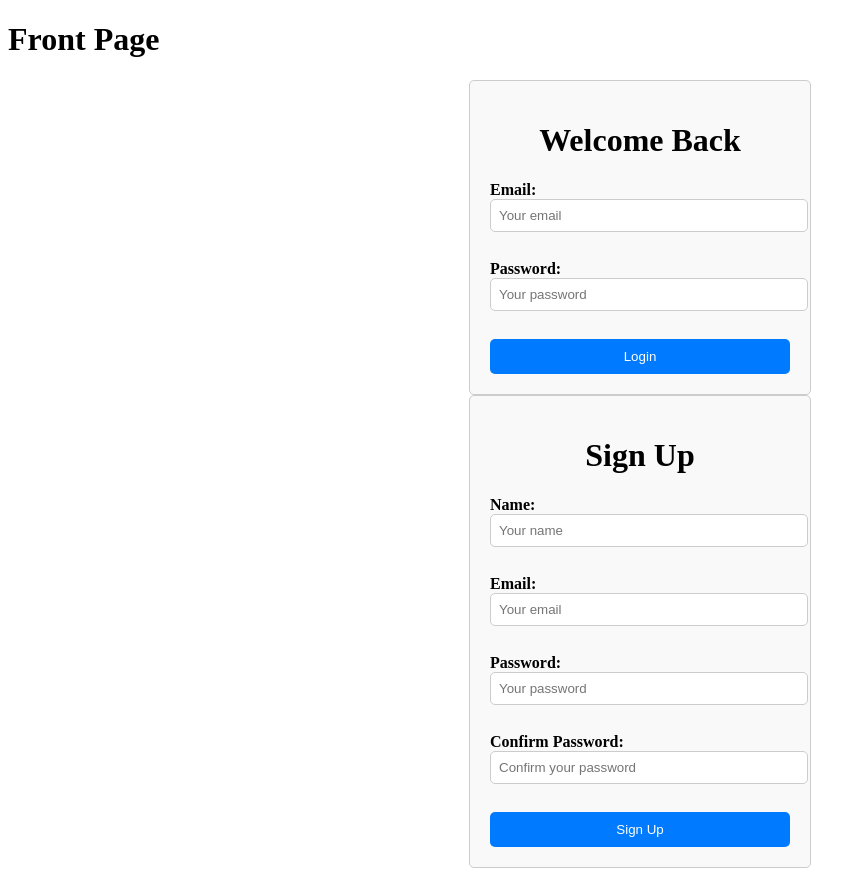
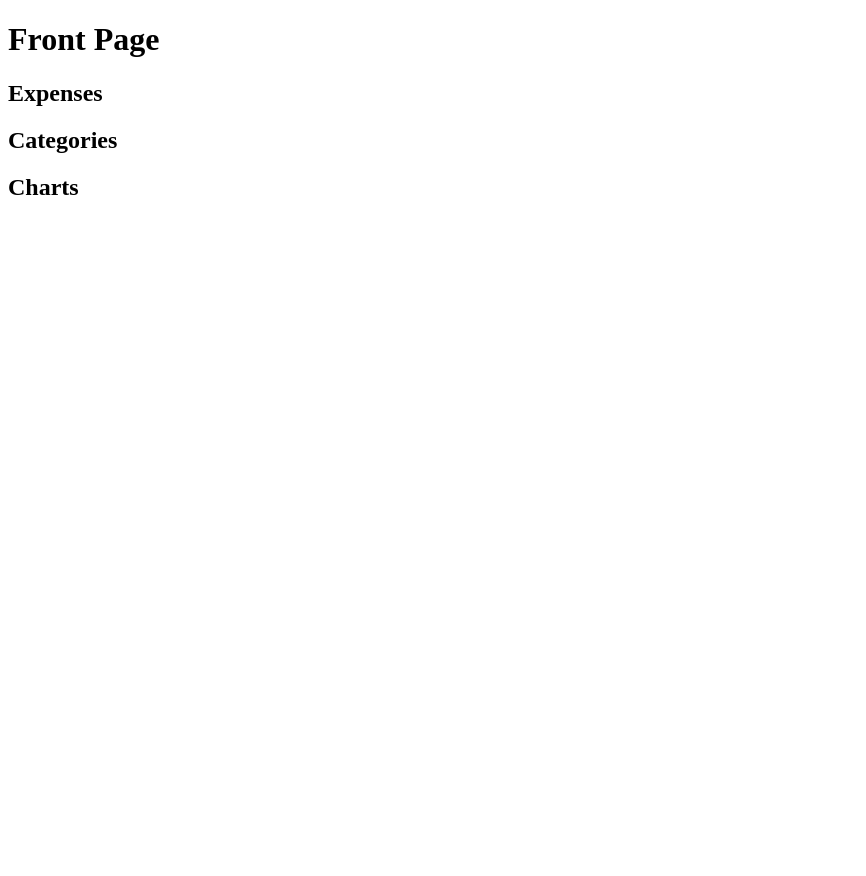
Before and after one commit to ujjwal-poudel/Quanta_Finance, a React (Create React App) app in the folder frontend/: page / in a window 1280 px wide. Shown: the whole page, without its empty margins (0-866 px from the left). After the commit the page ends 800 px from the top, so only its background shows below. Built offline with nearby package versions, Linux system fonts and the light colour scheme.

Commit message:
Initiated home page and navigation page

```diff
--- a/frontend/src/App.js
+++ b/frontend/src/App.js
@@ -1,13 +1,16 @@
 import React from "react";
-import Login from "./component/login/login";
-import Signup from "./component/signUp/signup";
+import Navigation from "./component/navbar/navigation";
+// import Login from "./component/login/login";
+// import Signup from "./component/signUp/signup";
 
 function App() {
   return (
     <div className="App">
       <h1>Front Page</h1>
-      <Login/>
-      <Signup/>
+      {/* <Login/>
+      <Signup/> */}
+
+      <Navigation />
     </div>
   );
 }
--- a/frontend/src/component/navbar/navigation.js
+++ b/frontend/src/component/navbar/navigation.js
@@ -1,81 +1,31 @@
 import React from "react";
-import "./Navigation.css";
-import { Icon } from "@iconify/react";
-import { useState } from "react";
-import { NavLink } from "react-router-dom";
+import "./navigation.css";
 
 const Navigation = () => {
-  const [click, setClick] = useState(false);
-
-  const handleClick = () => setClick(!click);
 
   return (
-    <>
-      <nav className={click ? "Navbar__column" : "Navbar-flex"}>
-        <div className="navbar__logo">
-          <h1>Find Your Food</h1>
+    <div>
+      <div className="expense-container">
+        <h1 id="totalExpense"></h1>
+      </div>
+
+      <div className="navigation">
+        {/* Expenses */}
+        <div>
+          <h2>Expenses</h2>
         </div>
 
-        <Icon
-          icon="ci:hamburger-md"
-          className="navbar__nav-mobile"
-          onClick={handleClick}
-        />
+        {/* Categories */}
+        <div>
+          <h2>Categories</h2>
+        </div>
 
-        <div className={click ? "navbar__navbar" : "navbar__navbar-mobile"}>
-          <ul className={click ? "nav__items-flex" : "nav__items"}>
-            <li className="nav__links">
-              <NavLink to="/">Home</NavLink>
-            </li>
-
-            <li className="nav__links">
-              <NavLink to="/partners" activeClassName="active">
-                Partners
-              </NavLink>
-            </li>
-
-            <li className="nav__links">
-              <NavLink to="/foodbanks" activeClassName="active">
-                Food Banks
-              </NavLink>
-            </li>
-
-            <li className="nav__links nav__links-donate">
-              <NavLink to="/donate" activeClassName="active">
-                Donate
-              </NavLink>
-            </li>
-
-            <li className="nav__links">
-              <NavLink to="/register" activeClassName="active">
-                <svg
-                  xmlns="http://www.w3.org/2000/svg"
-                  width="24"
-                  height="24"
-                  viewBox="0 0 24 24"
-                  fill="none"
-                >
-                  <path
-                    d="M19 21V19C19 17.9391 18.5786 16.9217 17.8284 16.1716C17.0783 15.4214 16.0609 15 15 15H9C7.93913 15 6.92172 15.4214 6.17157 16.1716C5.42143 16.9217 5 17.9391 5 19V21"
-                    stroke="black"
-                    stroke-width="2"
-                    stroke-linecap="round"
-                    stroke-linejoin="round"
-                  />
-                  <path
-                    d="M12 11C14.2091 11 16 9.20914 16 7C16 4.79086 14.2091 3 12 3C9.79086 3 8 4.79086 8 7C8 9.20914 9.79086 11 12 11Z"
-                    stroke="black"
-                    stroke-width="2"
-                    stroke-linecap="round"
-                    stroke-linejoin="round"
-                  />
-                </svg>
-              </NavLink>
-            </li>
-          </ul>
+        {/* Charts */}
+        <div>
+          <h2>Charts</h2>
         </div>
-      </nav>
-    </>
+      </div>
+    </div>
   );
 };
 
```
Also changed, not shown: frontend/src/component/Home.js (added, +20 -0 lines).
